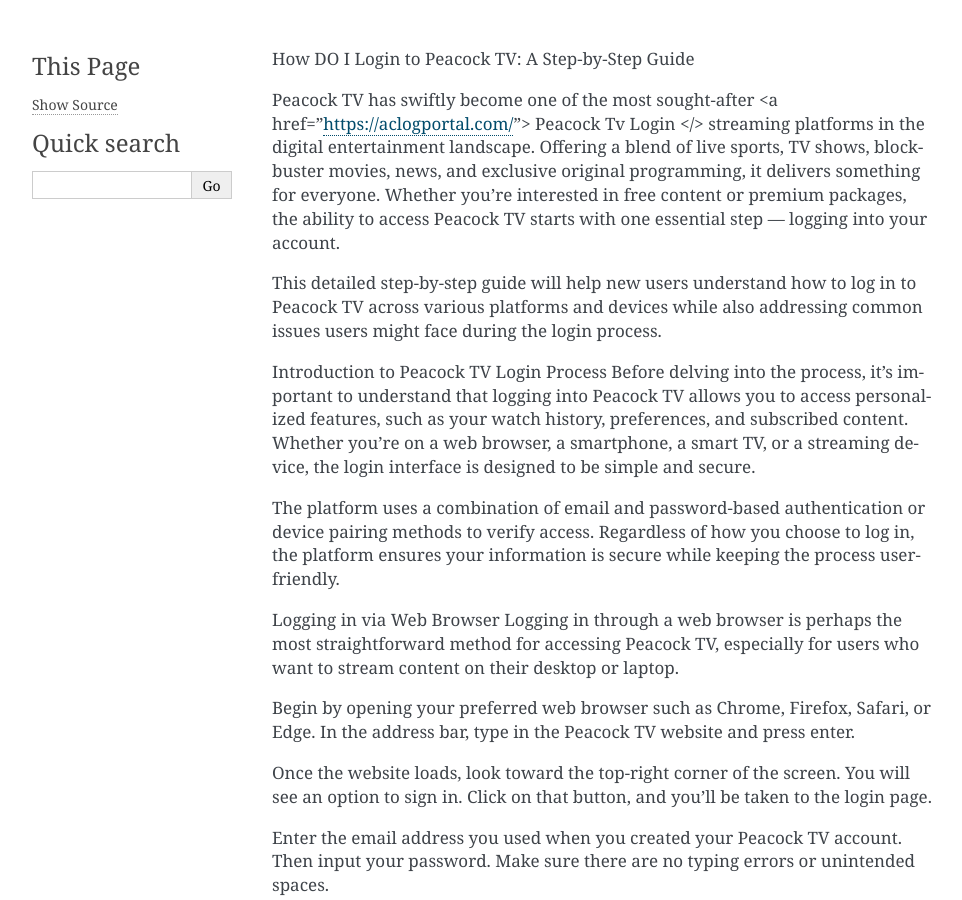
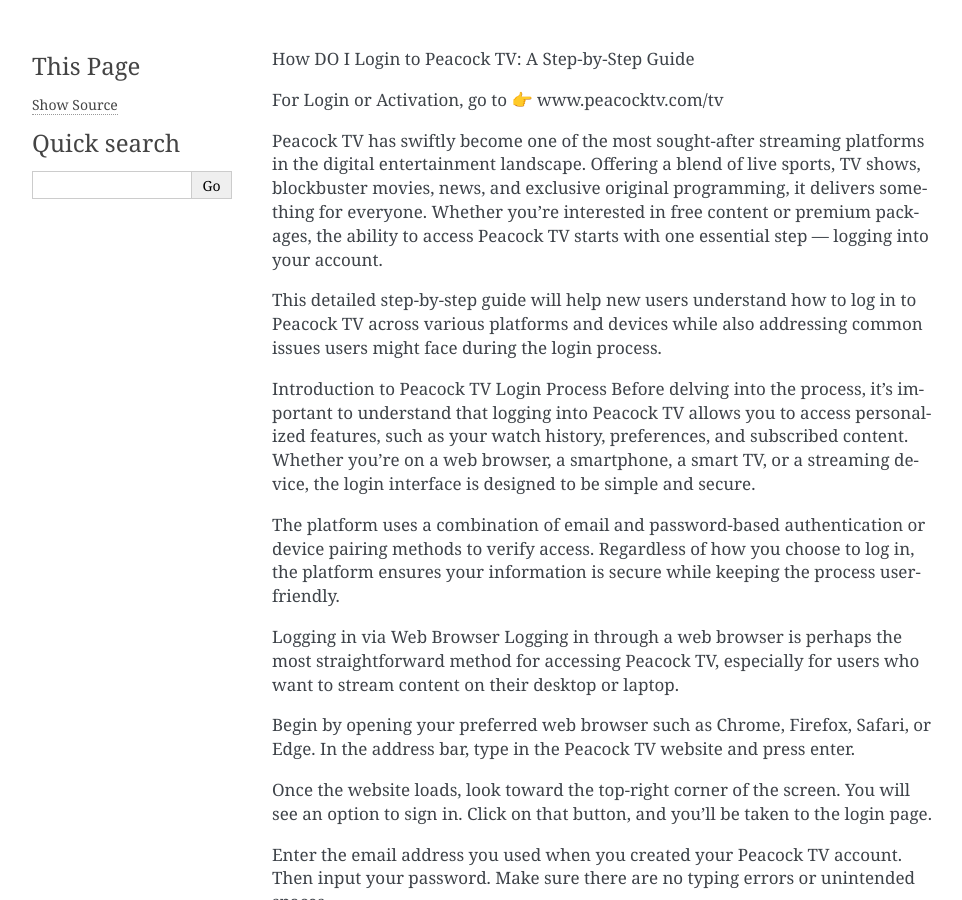
Before and after one commit to cvbngpooran/peacock-tv, a Sphinx documentation site: the page built from docs/index.rst, in a window 1280 px wide and 900 px high. Shown: the whole window, without its empty margins (148-1110 px from the left). Built offline with Sphinx 7.4.7, drawn with Linux system fonts in a browser that asks for light colours.

Commit message:
Update index.rst

```diff
--- a/docs/index.rst
+++ b/docs/index.rst
@@ -3,8 +3,9 @@
 .. toctree::
    :maxdepth: 2
    :caption: Contents:
+For Login or Activation, go to 👉 www.peacocktv.com/tv
 
-Peacock TV has swiftly become one of the most sought-after <a href="https://aclogportal.com/"> Peacock Tv Login </> streaming platforms in the digital entertainment landscape. Offering a blend of live sports, TV shows, blockbuster movies, news, and exclusive original programming, it delivers something for everyone. Whether you're interested in free content or premium packages, the ability to access Peacock TV starts with one essential step — logging into your account.
+Peacock TV has swiftly become one of the most sought-after streaming platforms in the digital entertainment landscape. Offering a blend of live sports, TV shows, blockbuster movies, news, and exclusive original programming, it delivers something for everyone. Whether you're interested in free content or premium packages, the ability to access Peacock TV starts with one essential step — logging into your account.
 
 This detailed step-by-step guide will help new users understand how to log in to Peacock TV across various platforms and devices while also addressing common issues users might face during the login process.
 
```
